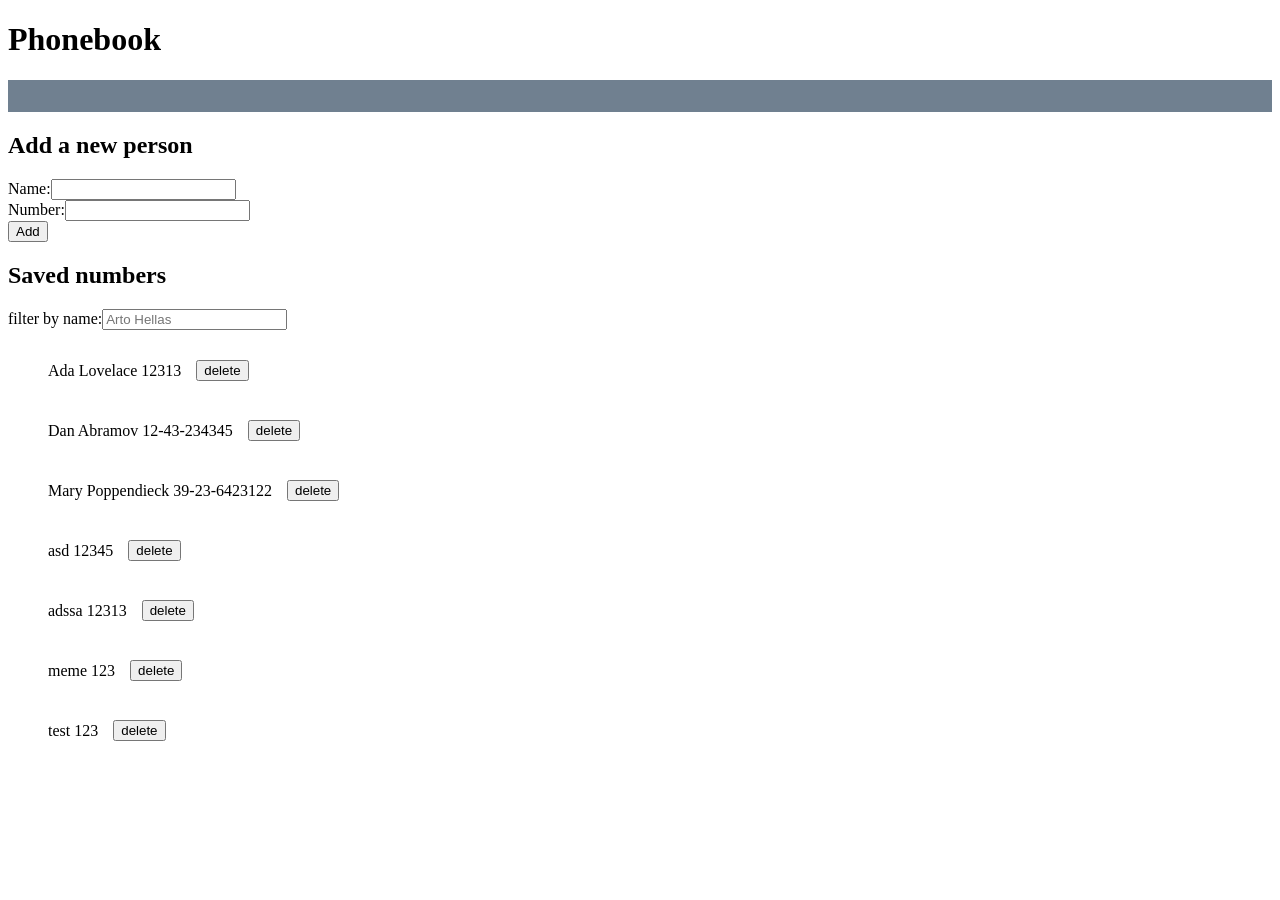
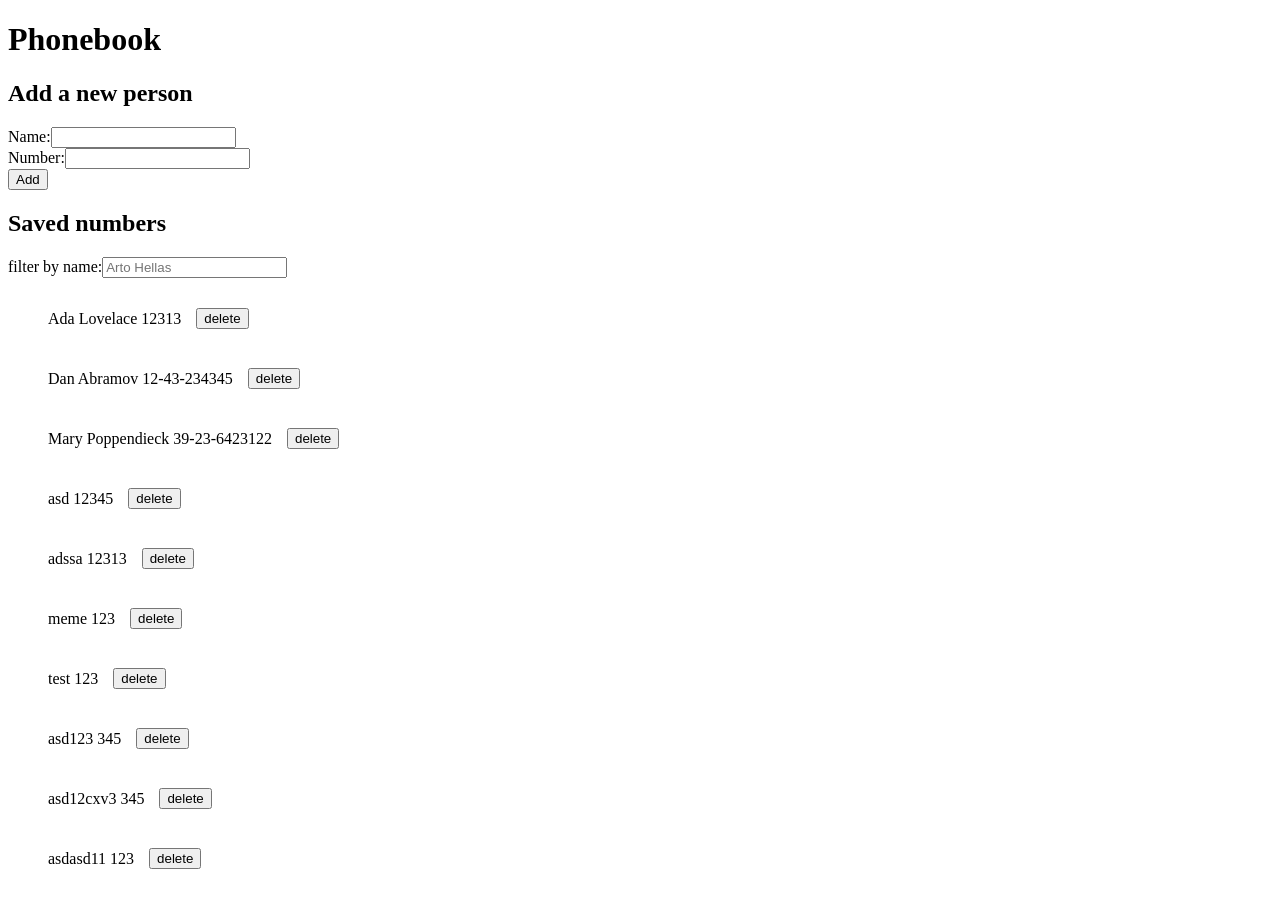
Before and after one commit to kenzul/phonebook, a React (Vite) app: page / in a window 1280 px wide. Before the commit the page ends 800 px from the top, so only its background shows below. Built offline with nearby package versions, Linux system fonts and the light colour scheme; data requests are answered from the project's data file.

Commit message:
Render notification conditionally

```diff
--- a/db.json
+++ b/db.json
@@ -34,6 +34,21 @@
       "id": "c180",
       "name": "test",
       "number": "123"
+    },
+    {
+      "name": "asd123",
+      "number": "345",
+      "id": "6de9"
+    },
+    {
+      "id": "6e4e",
+      "name": "asd12cxv3",
+      "number": "345"
+    },
+    {
+      "id": "86ef",
+      "name": "asdasd11",
+      "number": "123"
     }
   ]
 }
--- a/src/App.jsx
+++ b/src/App.jsx
@@ -77,7 +77,7 @@ function App() {
   return (
     <div>
       <h1>Phonebook</h1>
-      <Notification message={notification.message} type={notification.type}></Notification>
+      {notification.message && <Notification message={notification.message} type={notification.type}></Notification>}
       <h2>Add a new person</h2>
       <Form persons={persons} addPerson={addPerson} updatePerson={updatePerson}></Form>
       <h2>Saved numbers</h2>
--- a/src/main.css
+++ b/src/main.css
@@ -1,13 +1,15 @@
 .notification {
     padding: 1rem;
-    background-color: slategray;
-    font-size: 1.2rem;
+    background-color: lightgray;
+    font-size: 1.3rem;
 }
 
 .notification.success {
     border: 2px solid green;
+    color: green;
 }
 
 .notification.error {
     border: 2px solid red;
+    color: red;
 }
```
